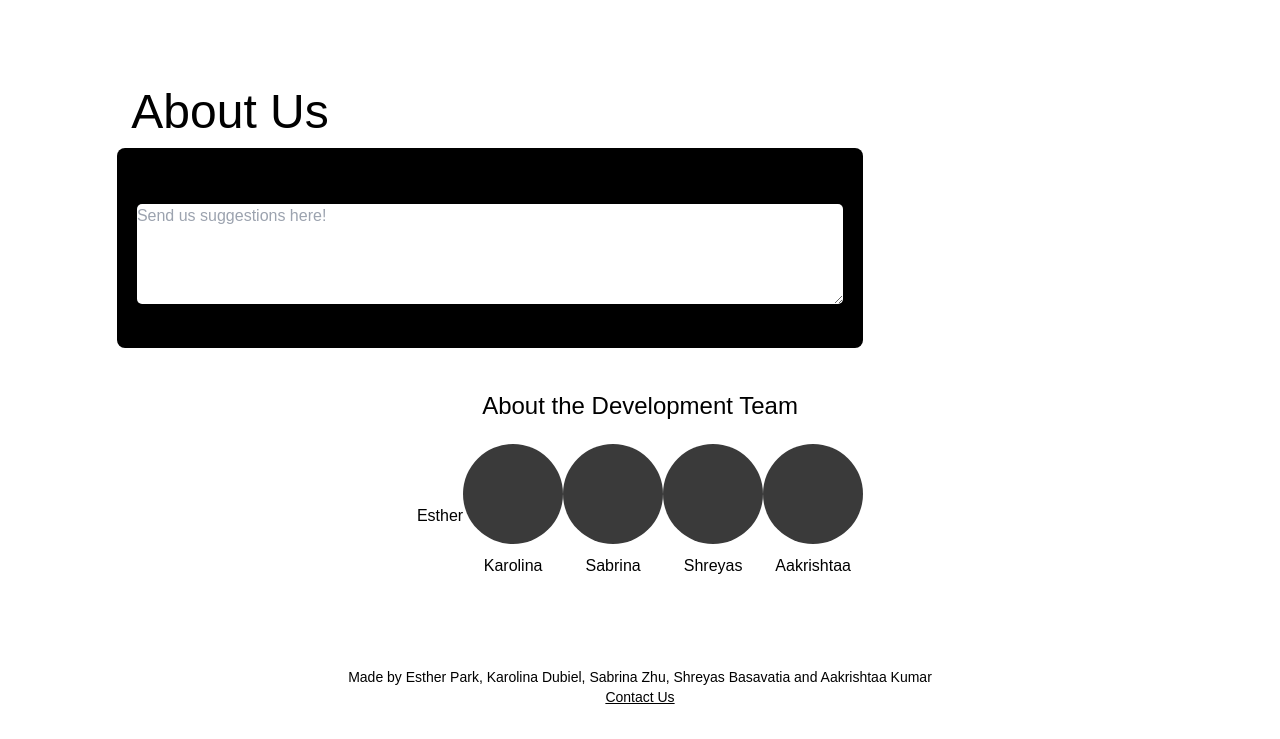
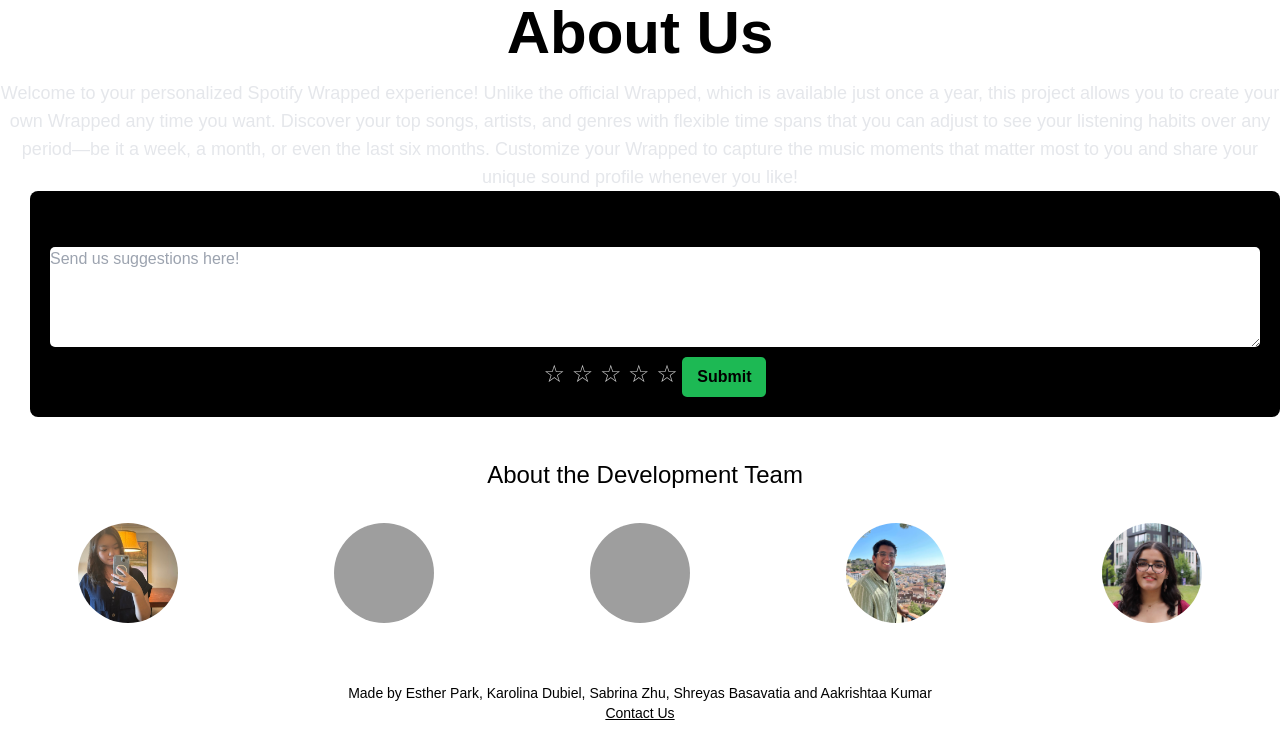
Before and after one commit to dubiels/spotifywrapped, a Django app: page /about/ in a window 1280 px wide. Shown: the part 77-816 px from the top of the page. Before the commit the page ends 781 px from the top, so only its background shows below. Run offline with Django 5.2, Linux system fonts and the light colour scheme; some libraries are stand-ins or nearby versions; some web fonts are replaced; grey boxes are pictures that could not be loaded.

Commit message:
Frontend changes for about page

```diff
--- a/static/script.js
+++ b/static/script.js
@@ -26,3 +26,15 @@ document.addEventListener('DOMContentLoaded', function() {
         });
     });
 });
+
+document.querySelectorAll('.star').forEach(star => {
+    star.addEventListener('click', function() {
+        let value = this.getAttribute('data-value');
+        document.querySelectorAll('.star').forEach(s => {
+            s.classList.remove('selected');
+            if (s.getAttribute('data-value') <= value) {
+                s.classList.add('selected');
+            }
+        });
+    });
+});
--- a/static/styles.css
+++ b/static/styles.css
@@ -42,21 +42,16 @@ body.dark-mode {
     margin: auto;
 }
 
-h7 {
-    font-size: 3rem;
-    margin-top: -500px;
-    margin-left: -820px;
-}
-
 h8 {
     font-size: 1.5rem;
     margin-bottom: 20px;
-    margin-left: -540px;
+    margin-left: 0px;
 }
 
 h9 {
     font-size: 1.5rem;
     text-align: center;
+    margin-left: 10px;
 }
 
 /* Feedback Section */
@@ -66,7 +61,7 @@ h9 {
     border-radius: 8px;
     margin-bottom: 40px;
     text-align: center;
-    margin-left: -300px;
+    margin-left: 30px;
 }
 
 textarea {
@@ -75,7 +70,7 @@ textarea {
     margin-top: 10px;
     padding: 10px;
     border-radius: 5px;
-    border: none;
+    border: 20px;
     resize: none;
     display: block;
     margin: 0 auto;
@@ -110,23 +105,94 @@ button:hover {
 
 .member {
     text-align: center;
+    transition: transform 0.3s, box-shadow 0.3s;
+
+}
+.member:hover {
+    transform: scale(1.1);
+    box-shadow: 0 4px 8px rgba(150, 230, 80, 0.3);
+    border-radius: 50%;
+    color: #1DB954; /* Spotify green */; /* Green on hover */
+
+
+}
+
+.feedback-section button {
+    margin-top: 10px;
+    padding: 8px 15px;
+    background-color: #1DB954; /* Spotify green */
+    color: rgb(0, 0, 0);
+    border: none;
+    border-radius: 5px;
+    cursor: pointer;
+    font-weight: bold;
+    transition: background-color 0.3s;
+}
+.feedback-section button:hover {
+    background-color: #1AA34A; /* Slightly darker green for hover effect */
 }
 
 .avatar {
     width: 100px;
     height: 100px;
-    background-color: #3a3a3a;
+    background-size: cover;
+    background-position: center;
     border-radius: 50%;
-    margin: 0 auto 10px auto;
+    margin: 10px;
+
 }
 
 .member p {
     margin-top: 10px;
     font-size: 1rem;
+    margin: 10px auto 10px auto;
+    color: #ffffff; /* Set text color */
 }
 
-.genre:hover {
-    transform: scale(1.2);
-    box-shadow: 0 4px 6px rgba(0, 0, 0, 0.1);
-    color: #22c55e
+/* Rating Section */
+.rating-section {
+    background-color: black;
+    padding: 20px;
+    border-radius: 8px;
+    text-align: center;
+    margin-top: 40px;
 }
+
+.stars {
+    font-size: 1.5rem;
+    color: #ccc; /* Initial color for empty stars */
+    cursor: pointer;
+    display: inline-block;
+}
+.stars .star:hover,
+.stars .star.selected {
+    color: gold; /* Filled star color */
+}
+
+.star-rating .star.selected,
+.star-rating .star:hover,
+.star-rating .star:hover ~ .star {
+    color: gold;
+}
+
+.review {
+    width: 100%;
+    height: 100px;
+    margin-top: 10px;
+    padding: 10px;
+    border-radius: 5px;
+    border: none;
+    resize: none;
+    display: block;
+    margin: 0 auto;
+}
+
+.submit-rating {
+    margin-top: 20px;
+    padding: 10px 20px;
+    background-color: #22c55e;
+    color: white;
+    border: none;
+    border-radius: 5px;
+    cursor: pointer;
+}
--- a/templates/about.html
+++ b/templates/about.html
@@ -1,13 +1,27 @@
-{% extends 'base.html' %} {% block content %}
+{% extends 'base.html' %} {% load static %} {% block content %}
 
 <div>
     <div class="container"></div>
-        <h7>About Us</h7>
+        <h1 class="text-6xl font-bold">About Us</h1>
+
+        <p class="text-lg mt-4 text-gray-200">
+            Welcome to your personalized Spotify Wrapped experience! Unlike the official Wrapped, which is available just once a year, this project allows you to create your own Wrapped any time you want. Discover your top songs, artists, and genres with flexible time spans that you can adjust to see your listening habits over any period—be it a week, a month, or even the last six months. Customize your Wrapped to capture the music moments that matter most to you and share your unique sound profile whenever you like!
+        </p>
+
+
 
         <!--Feedback Section-->
         <div class="feedback-section">
             <h8>Have Feedback?</h8>
-            <textarea placeholder="Send us suggestions here!"></textarea>"
+            <textarea placeholder="Send us suggestions here!"></textarea>
+            <div class="stars" id="starRating">
+                <span class="star" data-value="1">&#9734;</span>
+                <span class="star" data-value="2">&#9734;</span>
+                <span class="star" data-value="3">&#9734;</span>
+                <span class="star" data-value="4">&#9734;</span>
+                <span class="star" data-value="5">&#9734;</span>
+            </div>
+
             <button>Submit</button>
         </div>
 
@@ -16,23 +30,23 @@
             <h9>About the Development Team</h9>
             <div class="team-members">
                 <div class="member">
-                    <div class-="avatar"></div>
-                    <p>Esther</p>
+                    <div class="avatar" style="background-image: url('{% static 'esther.png' %}')"></div>
+                <p>Esther</p>
                 </div>
                 <div class="member">
-                    <div class="avatar"></div>
+                    <div class="avatar" style="background-image: url('{% static 'karolina.png' %}')"></div>
                     <p>Karolina</p>
                 </div>
                 <div class="member">
-                    <div class="avatar"></div>
+                    <div class="avatar" style="background-image: url('{% static 'sabrina.png' %}')"></div>
                     <p>Sabrina</p>
                 </div>
                 <div class="member">
-                    <div class="avatar"></div>
+                    <div class="avatar" style="background-image: url('{% static 'shreyas.png' %}')"></div>
                     <p>Shreyas</p>
                 </div>
                 <div class="member">
-                    <div class="avatar"></div>
+                    <div class="avatar" style="background-image: url('{% static 'aakrishtaa.png' %}')"></div>
                     <p>Aakrishtaa</p>
                 </div>
             </div>
```
Also changed, not shown: db.sqlite3, static/aakrishtaa.png (added), static/esther.png (added), static/shreyas.png (added), 2 other files.
